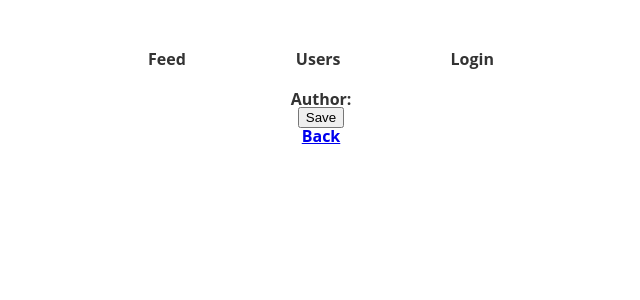
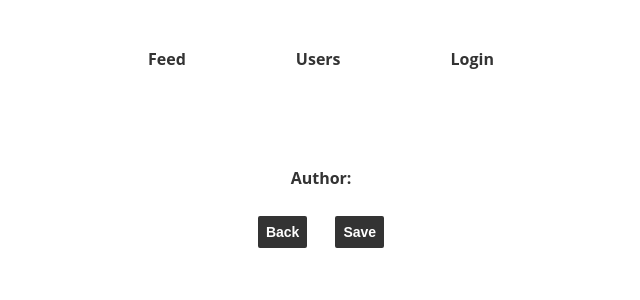
Before and after one commit to HippoDippo/Niewly, a React (Create React App) app: page /#/postView in a window 1280 px wide. Shown: the top 300 px of the page, without its empty margins (319-959 px from the left). Built offline with nearby package versions, Linux system fonts and the light colour scheme; no server answers.

Commit message:
fixed bug and added some styling

```diff
--- a/src/components/Feed/Feed.css
+++ b/src/components/Feed/Feed.css
@@ -0,0 +1,5 @@
+.feed {
+  border: 1px solid #333;
+  margin-left: 43px;
+  margin-right: 43px;
+}
--- a/src/components/PostView/PostView.css
+++ b/src/components/PostView/PostView.css
@@ -1,3 +1,8 @@
+.post-view {
+  margin-left: 333px;
+  margin-right: 333px;
+}
+
 .post {
   display: flex;
   flex-direction: column;
@@ -6,3 +11,56 @@
   padding: 7px;
   margin: 7px;
 }
+
+.post-title {
+  font-size: 45px;
+  margin: 14px;
+}
+
+.post-intro {
+  font-size: 33px;
+  margin: 14px 7px;
+}
+
+.post-author {
+  margin-top: 23px;
+  margin-bottom: 23px;
+}
+
+.post-buttons {
+  display: flex;
+}
+
+.post-save-button {
+  color: #fff;
+  background-color: #333;
+  border: 3px solid #333;
+  border-radius: 2px;
+  padding: 5px;
+  margin-top: 7px;
+  margin-left: 14px;
+  font-size: 14px;
+  font-weight: 700;
+}
+
+.post-save-button:hover {
+  color: #333;
+  background-color: #fff;
+}
+
+.post-back-button {
+  color: #fff;
+  background-color: #333;
+  border: 3px solid #333;
+  border-radius: 2px;
+  padding: 5px;
+  margin-top: 7px;
+  margin-right: 14px;
+  font-size: 14px;
+  font-weight: 700;
+}
+
+.post-back-button:hover {
+  color: #333;
+  background-color: #fff;
+}
--- a/src/components/PostView/PostView.js
+++ b/src/components/PostView/PostView.js
@@ -34,12 +34,14 @@ class PostView extends React.Component {
     return (
       <div className="post-view">
         <div className="post">
-          <h1>{this.state.postTitle}</h1>
-          <h2>{this.state.postIntro}</h2>
-          <Rozetta body={this.state.postBody} /> {/* postBody undefined ? */}
-          <p>Author: {this.state.postAuthor}</p>
-          <button>Save</button>
-          <Link to="/">Back</Link>
+          <h1 className="post-title">{this.state.postTitle}</h1>
+          <h2 className="post-intro">{this.state.postIntro}</h2>
+          <Rozetta body={this.state.postBody} />
+          <p className="post-author">Author: {this.state.postAuthor}</p>
+          <div className="post-buttons">
+            <Link to="/"><button className="post-back-button">Back</button></Link>
+            <button className="post-save-button">Save</button>
+          </div>
         </div>
       </div>
     );
--- a/src/components/Posts/Posts.css
+++ b/src/components/Posts/Posts.css
@@ -1,50 +1,3 @@
-/* .posts {
-    display: flex;
-    flex-direction: column;
-    align-items: center;
-    justify-content: center;
-    margin-top: 33px;
-}
-
-  .post {
-    height: 500px;
-    width: 500px;
-    display: flex;
-    flex-direction: column;
-    align-items: center;
-    justify-content: center;
-    background-color: #e4e4f7;
-    border-radius: 3px;
-    padding: 7px;
-    margin: 14px;
-    box-shadow: 0 3px 3px #bbb;
-  }
-
-  .post-title {
-    font-size: 33px;
-  }
-
-  .post-intro {
-    font-size: 25px;
-  }
-
-  .post-body {
-    font-size: 23px;
-    max-width: 700px;
-    width: 300px;
-    align-items: center;
-    justify-content: center;
-    padding: 3px;
-  }
-
-.author {
-  font-size: 16px;
-  align-items: center;
-  justify-content: center;
-  padding: 3px;
-} */
-
-
 @import url('https://fonts.googleapis.com/css?family=Mukta:300,400,700');
 
 *,
@@ -53,54 +6,50 @@
   box-sizing: border-box;
 }
 
-/* html {
-  font-size: 10px;
-} */
-
-/*
-'Mukta'
-$td: 250ms;
-$tf: cubic-bezier(0.68, -0.55, 0.265, 1.55); */
-
 .Posts {
   display: flex;
   flex-direction: column;
-  margin: 33px auto;
+  margin: 45px auto;
   max-width: 33rem;
 }
 
 .Post {
+  display: flex;
+  flex-direction: column;
   flex: 1;
   background-color: #fff;
   cursor: pointer;
   transform-origin: 50% 50%;
-  /* transition:
-    transform $td $tf,
-    opacity $td $tf,
-    box-shadow $td $tf,
-    filter $td $tf;
-*/
+  align-items: center;
+  margin-bottom: 7px;
 }
 
 .Post-header {
-  padding: 2rem;
+  padding: .7rem;
 }
 
 .Post-heading {
   margin: 0;
-  padding: 0;
-  font-size: 2.1rem;
+  padding: 7px 0;
+  font-size: 2.2rem;
   font-weight: 700;
   text-align: center;
 }
 
-/* .Option-content {
-} */
+.Post-content {
+  display: flex;
+  align-items: center;
+  justify-content: center;
+}
 
 .Post-items {
   list-style: none;
   margin: 0;
   padding: 1rem 0;
+  display: flex;
+  flex-direction: column;
+  align-items: center;
+  justify-content: center;
 }
 
 .Post-item {
@@ -124,6 +73,7 @@ $tf: cubic-bezier(0.68, -0.55, 0.265, 1.55); */
 }
 
 .author {
+  font-size: 17px;
   color: #7279da;
 }
 
@@ -150,3 +100,11 @@ $tf: cubic-bezier(0.68, -0.55, 0.265, 1.55); */
 .Post-controls {
   display: flex;
 }
+
+.Post-intro {
+  font-size: 23px;
+}
+
+.Post-buttons {
+  display: flex;
+}
--- a/src/components/Posts/Posts.js
+++ b/src/components/Posts/Posts.js
@@ -48,10 +48,12 @@ class Posts extends React.Component {
                 </div>
                 <div className="Post-content">
                   <ul className="Post-items">
-                    <li className="Post-item">{arr[i].post_intro}</li>
+                    <li className="Post-item Post-intro">{arr[i].post_intro}</li>
                     <li className="Post-item">Author: <span className="author">{arr[i].post_author}</span></li>
-                    <Link to="/postView" onClick={this.handleClickView.bind(this, arr[i].id)} className="Post-item view-button"><li>View</li></Link>
-                    <li onClick={this.handleClickSave.bind(this, arr[i].id)} className="Post-item save-button">Save</li>
+                    <div className="Post-buttons">
+                      <Link to="/postView" onClick={this.handleClickView.bind(this, arr[i].id)} className="Post-item view-button"><li>View</li></Link>
+                      <li onClick={this.handleClickSave.bind(this, arr[i].id)} className="Post-item save-button">Save</li>
+                    </div>
                   </ul>
                 </div>
               </div>
--- a/src/components/Rozetta/Rozetta.css
+++ b/src/components/Rozetta/Rozetta.css
@@ -4,12 +4,14 @@
 }
 
 .post-body {
+  font-size: 17px;
   padding: 7px;
   margin: 3px;
 }
 
 .code-block {
   background-color: #eee;
+  font-size: 17px;
   font-family: monospace;
   padding: 11px;
   margin: 7px;
--- a/src/components/Rozetta/Rozetta.js
+++ b/src/components/Rozetta/Rozetta.js
@@ -77,6 +77,14 @@ class Rozetta extends React.Component {
       , bodies = this.getBodys(body, this.getIndexes(body))
       , codeBlocks = this.getCodeBlocks(body, this.getIndexes(body));
 
+    if (!body.includes('<<')) {
+      return (
+        <div className="post-body-sections">
+          {body}
+        </div>
+      );
+    }
+
     for (var y = 0; y < bodies.length; y++) {
       sections.push(<div className="post-body-section">
                      <h3 className="post-body">{bodies[y]}</h3>
```
